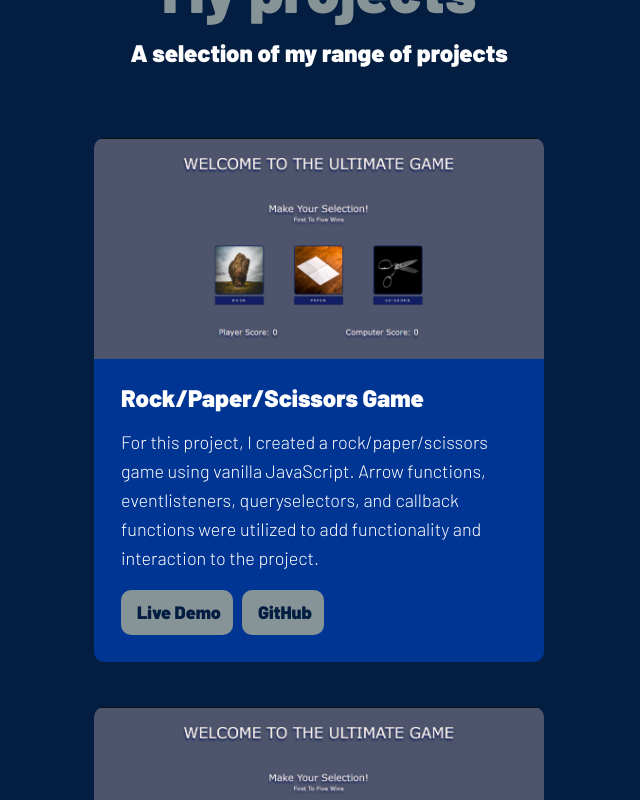
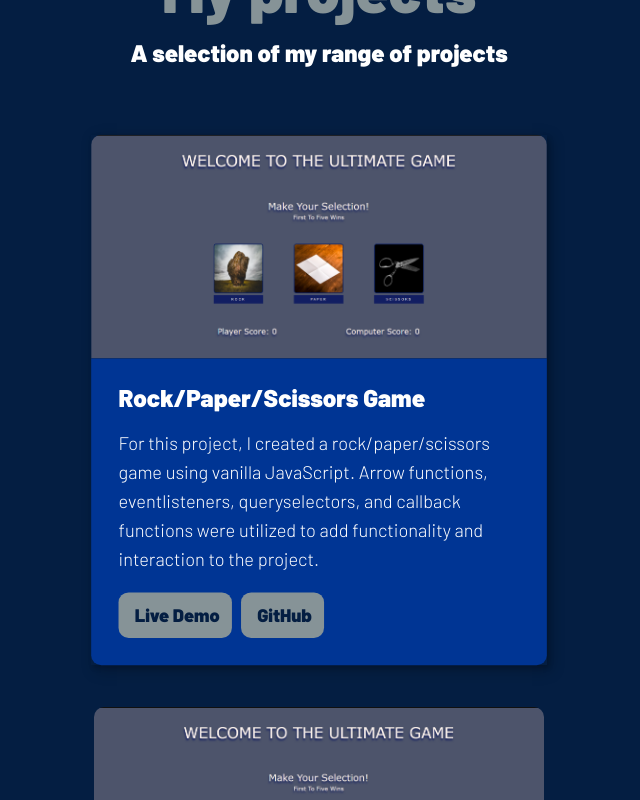
Before and after one commit to tsilvas0113/my-portfolio, a React (Create React App) app: page / in a window 1280 px wide. In both pictures the pointer is over the element 640 px from the left and 2496 px from the top of the page. Shown: the part 2096-2896 px from the top of the page, without its empty margins (321-961 px from the left). Built offline with nearby package versions, Linux system fonts and the light colour scheme; a web font is replaced by a local one.

Commit message:
Add animation to project cards

```diff
--- a/src/index.css
+++ b/src/index.css
@@ -405,6 +405,13 @@ header {
   grid-template-areas:
     'img'
     'content';
+  transform: scale(1);
+  transition: all 500ms cubic-bezier(0.57, 2.2, 0.26, 0.99);
+}
+
+.portfolio:hover {
+  box-shadow: var(--bs);
+  transform: scale(1.0125);
 }
 
 .port-pic {
```
